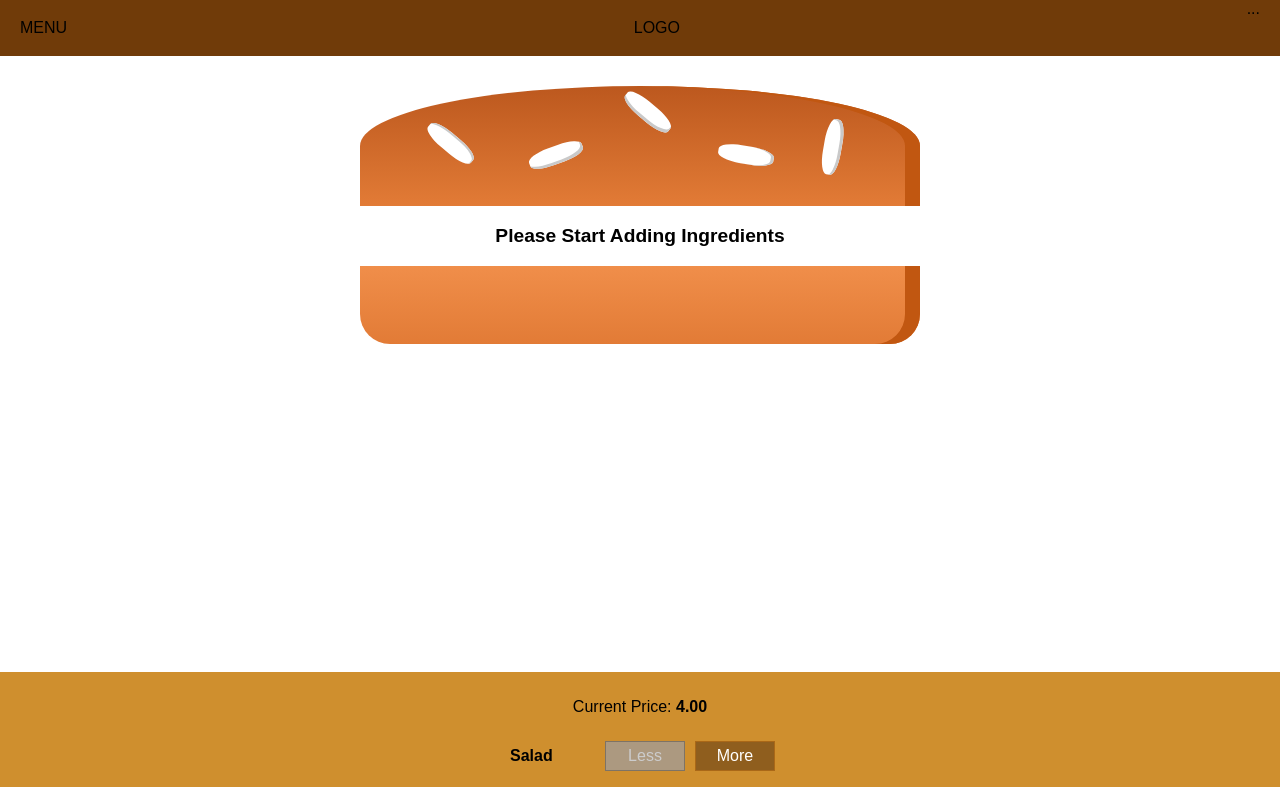
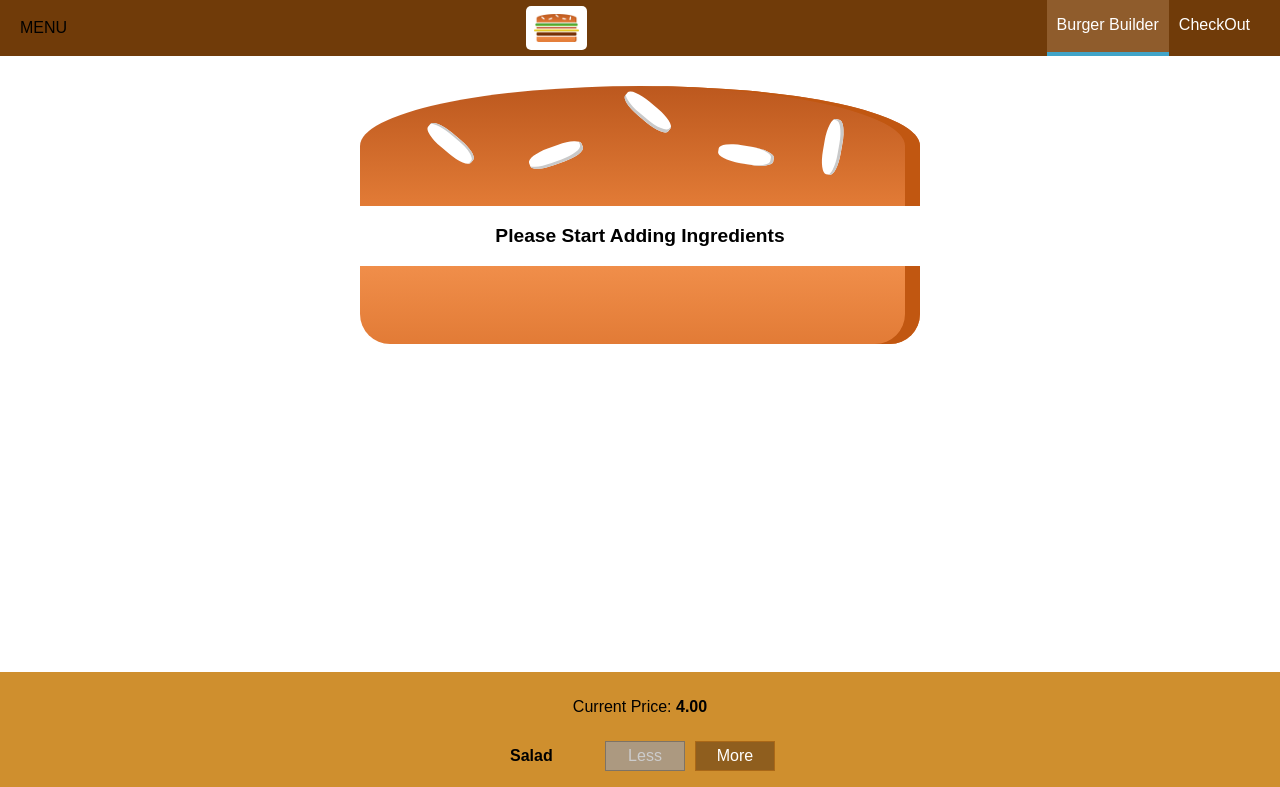
Before and after one commit to bdog72/Burger-Builder, a React app: page / in a window 1280 px wide. Shown: the top 787 px of the page. Built offline with nearby package versions, Linux system fonts and the light colour scheme.

Commit message:
finished lecture 129

```diff
--- a/src/components/Layout/Layout.js
+++ b/src/components/Layout/Layout.js
@@ -2,10 +2,12 @@
 import Aux from '../../hoc/Aux'
 import classes from './Layout.css'
 import Toolbar from '../Navigation/Toolbar/Toolbar'
+import SideDrawer from '../Navigation/SideDrawer/SideDrawer'
 
 const layout = ( props ) => (
   <Aux>
     <Toolbar />
+    <SideDrawer />
     <main className={classes.Content}>
       {props.children}
     </main>
--- /dev/null
+++ b/src/components/Logo/Logo.css
@@ -0,0 +1,12 @@
+
+.Logo {
+  background-color: #fff;
+  padding: 8px;
+  height: 80%;
+  box-sizing: border-box;
+  border-radius: 5px;
+}
+
+.Logo img {
+  height: 100%;
+}
--- /dev/null
+++ b/src/components/Logo/Logo.js
@@ -0,0 +1,12 @@
+import React from 'react'
+
+import burgerLogo from '../../assets/images/burger-logo.png'
+import classes from './Logo.css'
+
+const logo = (props) => (
+  <div className={classes.Logo}>
+    <img src={burgerLogo} alt='burger' />
+  </div>
+)
+
+export default logo
--- /dev/null
+++ b/src/components/Navigation/NavigationItems/NavigationItem/NavigationItem.css
@@ -0,0 +1,26 @@
+
+.NavigationItem {
+  margin: 0;
+  box-sizing: border-box;
+  display: flex;
+  height: 100%;
+  align-items: center;
+}
+
+.NavigationItem a {
+  color: white;
+  text-decoration: none;
+  height: 100%;
+  padding: 16px 10px;
+  border-bottom: 4px solid transparent;
+  box-sizing: border-box;
+  display: block;
+}
+
+.NavigationItem a:hover,
+.NavigationItem a:active,
+.NavigationItem a.active {
+  background-color: #8f5c2c;
+  border-bottom: 4px solid #40a4c8;
+  color: #fff;
+}
--- /dev/null
+++ b/src/components/Navigation/NavigationItems/NavigationItem/NavigationItem.js
@@ -0,0 +1,15 @@
+import React from 'react'
+
+import classes from './NavigationItem.css'
+
+const navigationItem = (props) => (
+  <li className={classes.NavigationItem}>
+    <a
+      href={props.link}
+      className={props.active ? classes.active : null}>
+      {props.children}
+    </a>
+  </li>
+)
+
+export default navigationItem
--- /dev/null
+++ b/src/components/Navigation/NavigationItems/NavigationItems.css
@@ -0,0 +1,9 @@
+
+.NavigationItems {
+  margin: 0;
+  padding: 0;
+  list-style: none;
+  display: flex;
+  align-items: center;
+  height: 100%;
+}
--- /dev/null
+++ b/src/components/Navigation/NavigationItems/NavigationItems.js
@@ -0,0 +1,18 @@
+import React from 'react'
+
+import classes from './NavigationItems.css'
+import NavigationItem from './NavigationItem/NavigationItem'
+
+const navigationItems = () => (
+  <ul className={classes.NavigationItems}>
+    <NavigationItem link='/' active>
+      Burger Builder
+    </NavigationItem>
+
+    <NavigationItem link='/'>
+    CheckOut
+    </NavigationItem>
+  </ul>
+)
+
+export default navigationItems
--- /dev/null
+++ b/src/components/Navigation/SideDrawer/SideDrawer.css
@@ -0,0 +1,28 @@
+
+.SideDrawer {
+  position: fixed;
+  width: 280px;
+  max-width: 70%;
+  height: 100%;
+  left: 0;
+  top: 0;
+  z-index: 200;
+  background-color: #fff;
+  padding: 32px 16px;
+  box-sizing: border-box;
+  transition: transform 0.3s ease-out;
+}
+
+@media (min-width: 500px) {
+  .SideDrawer {
+    display: none;
+  }
+}
+
+.Open {
+  transform: translateX(0);
+}
+
+.Close {
+  transform: translateX(-100);
+}
--- /dev/null
+++ b/src/components/Navigation/SideDrawer/SideDrawer.js
@@ -0,0 +1,18 @@
+import React from 'react'
+
+import Logo from '../../Logo/Logo'
+import NavigationItems from '../NavigationItems/NavigationItems'
+import classes from './SideDrawer.css'
+
+const sideDrawer = (props) => {
+  return (
+    <div className={classes.SideDrawer}>
+      <Logo />
+      <nav>
+        <NavigationItems />
+      </nav>
+    </div>
+  )
+}
+
+export default sideDrawer
--- a/src/components/Navigation/Toolbar/Toolbar.js
+++ b/src/components/Navigation/Toolbar/Toolbar.js
@@ -1,14 +1,17 @@
 import React from 'react'
 
 import classes from './Toolbar.css'
+import Logo from '../../Logo/Logo'
+import NavigationItems from '../NavigationItems/NavigationItems'
+
 
 const toolbar = (props) => (
   <header className={classes.Toolbar}>
     <div>MENU</div>
-    <div>LOGO</div>
+    <Logo />
 
     <nav>
-      ...
+      <NavigationItems />
     </nav>
 
   </header>
```
Also changed, not shown: src/assets/images/burger-logo.png (added).
